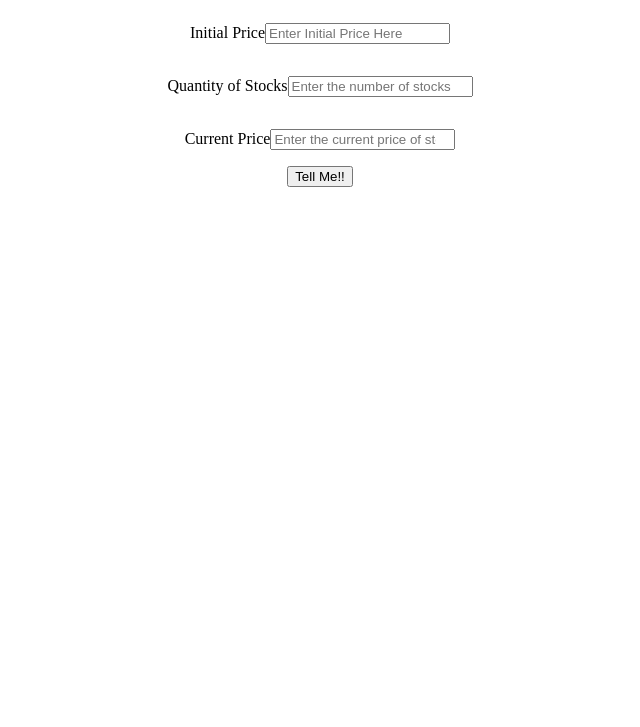
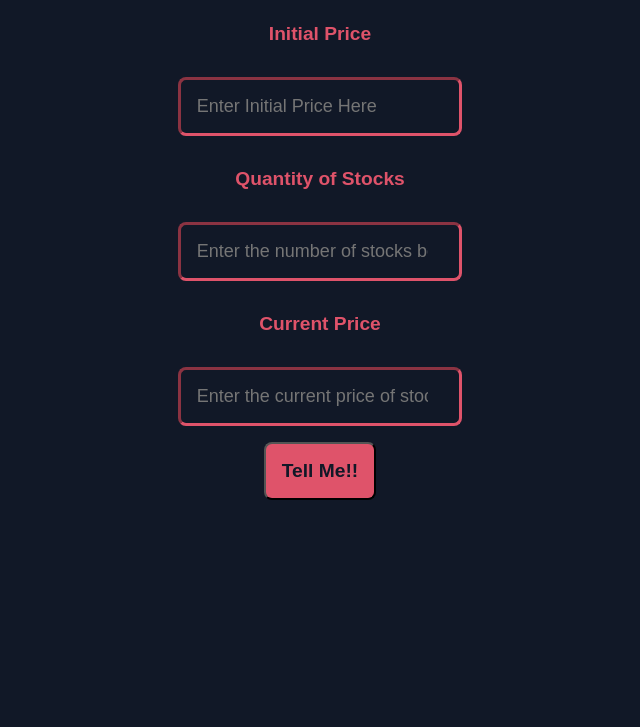
Before and after one commit to AswathyVNair/Profit-or-loss, a plain HTML site: page index.html in a window 1280 px wide. Shown: the part 73-800 px from the top of the page, without its empty margins (320-960 px from the left). Drawn offline with Linux system fonts and the light colour scheme; a web font is replaced by a local one.

Commit message:
Update style.css

```diff
--- a/style.css
+++ b/style.css
@@ -1,8 +1,50 @@
+@import url("https://fonts.googleapis.com/css2?family=Georama:wght@500;800&display=swap");
 body {
   text-align: center;
+  font-family: "Georama", sans-serif;
+  color: var(--primary-color);
+  background-color: var(--secondary-color);
+}
+:root {
+  --primary-color: (#be185d);
+  --secondary-color: #111827;
 }
 
 label {
   display: block;
   padding: 1rem;
+  font-size: larger;
+  font-weight: 600;
+  color: var(--primary-color);
 }
+input {
+  display: block;
+  margin: auto;
+  margin-top: 2rem;
+  padding: 1rem;
+  width: 20%;
+  border-color: rgb(223, 83, 106);
+  border-width: medium;
+  border-radius: 0.5rem;
+  background-color: var(--secondary-color);
+  color: white;
+  font-size: large;
+}
+
+.container {
+  color: rgb(223, 83, 106);
+}
+button {
+  padding: 1rem;
+  background-color: rgb(223, 83, 106);
+  border-radius: 0.5rem;
+  font-weight: bold;
+  font-size: larger;
+  color: var(--secondary-color);
+}
+
+#output-box {
+  color: rgb(223, 83, 106);
+  padding: 1rem;
+  font-size: larger;
+}
```
